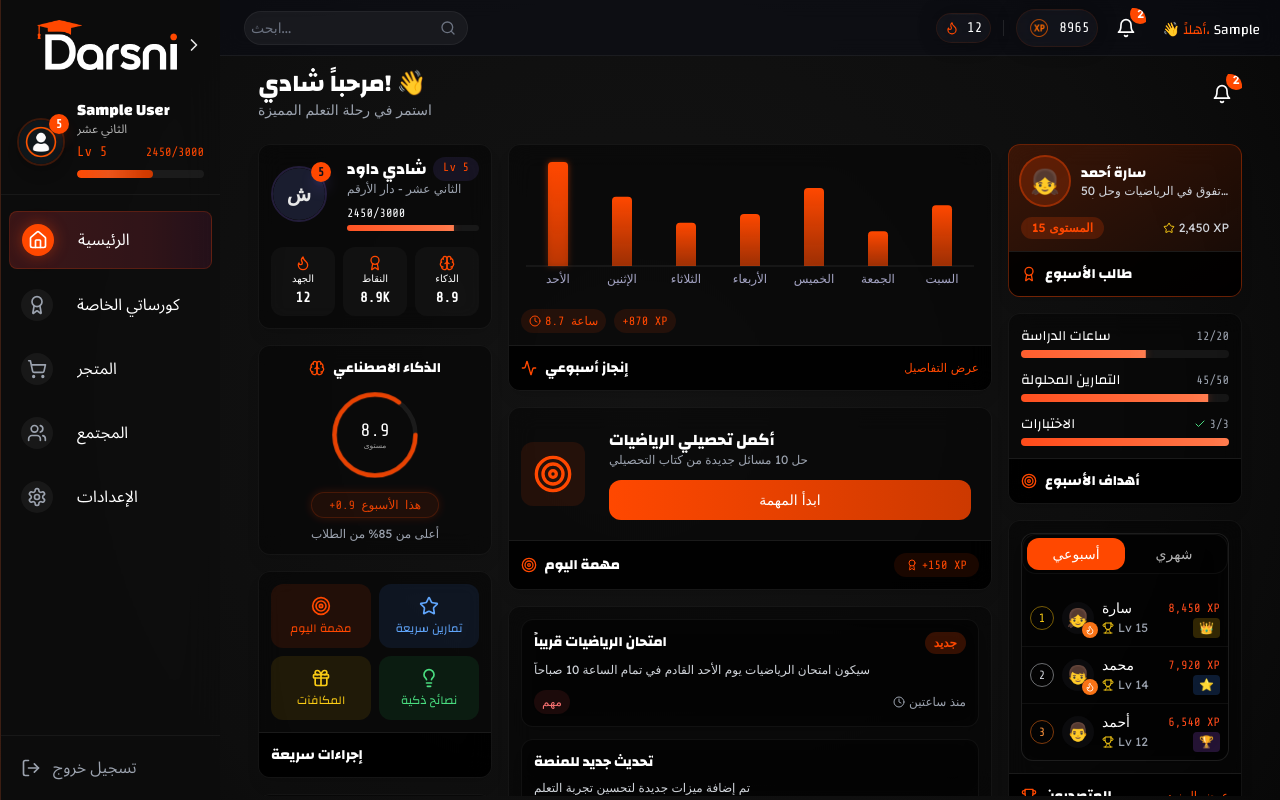
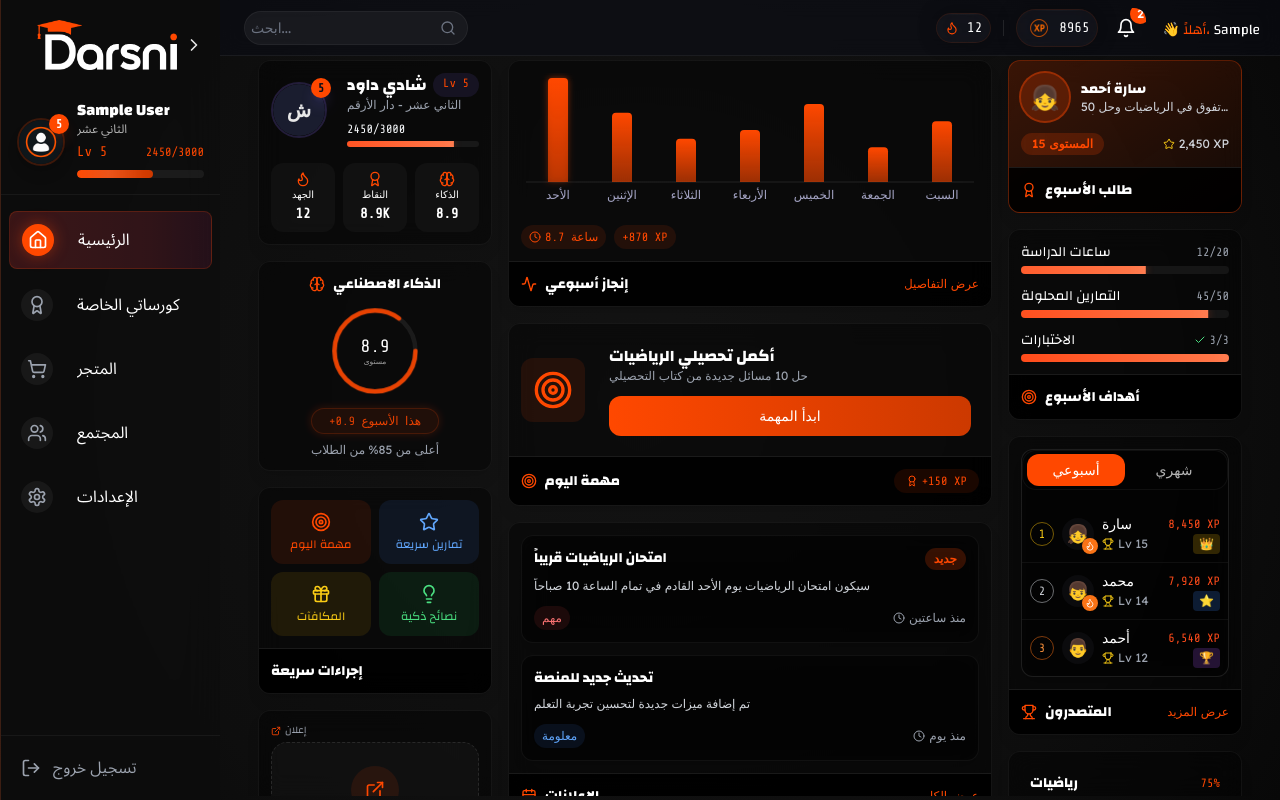
Before and after one commit to shadi1daoud/arab-bagrut-quest, a React (Vite) app: page / in a window 1280 px wide. Built offline with nearby package versions, Linux system fonts and the light colour scheme; sample sign-in values are in the browser's storage.

Commit message:
Remove duplicate elements
Remove the duplicate notifications button and the main page title from the dashboard.

```diff
--- a/src/pages/student/Dashboard.tsx
+++ b/src/pages/student/Dashboard.tsx
@@ -1,4 +1,3 @@
-
 import React, { useState } from 'react';
 import { Activity, Award, BookOpen, Calendar, Clock, Target, Trophy } from 'lucide-react';
 import { Card, CardContent, CardFooter } from '@/components/ui/card';
@@ -14,7 +13,6 @@ import CourseProgress from '@/components/CourseProgress';
 import AnnouncementCard from '@/components/widgets/AnnouncementCard';
 import QuickActionsCard from '@/components/widgets/QuickActionsCard';
 import WeeklyGoalsCard from '@/components/widgets/WeeklyGoalsCard';
-import NotificationsDropdown from '@/components/widgets/NotificationsDropdown';
 import StudentOfWeekWidget from '@/components/widgets/StudentOfWeekWidget';
 
 // Weekly activity data
@@ -116,15 +114,6 @@ const Dashboard = () => {
 
   return (
     <ScrollArea className="h-full w-full">
-      {/* Header with notifications */}
-      <div className="flex justify-between items-center mb-4 px-4 py-2">
-        <div>
-          <h1 className="text-2xl font-bold text-white font-changa">مرحباً شادي! 👋</h1>
-          <p className="text-gray-400 text-sm font-noto">استمر في رحلة التعلم المميزة</p>
-        </div>
-        <NotificationsDropdown />
-      </div>
-
       <div className="grid grid-cols-12 gap-4 pb-4 px-4">
         {/* LEFT COLUMN - 3 cols */}
         <div className="col-span-12 md:col-span-3 flex flex-col gap-4">
```
